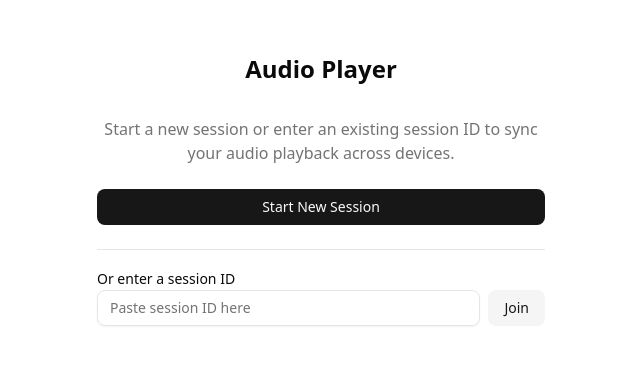
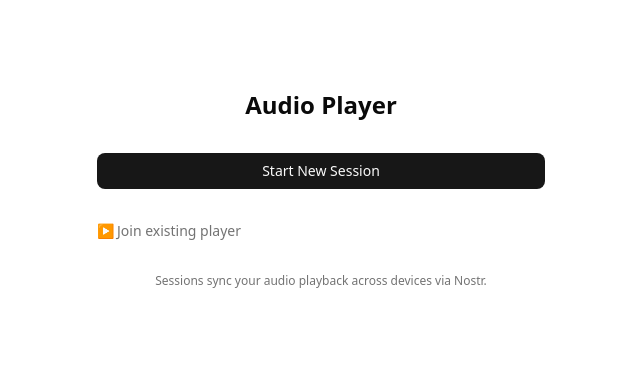
Before and after one commit to andrewtheguy/audioplayer, a React (Vite) app: page / in a window 1280 px wide. Shown: the part 211-576 px from the top of the page, without its empty margins (319-959 px from the left). Built offline with nearby package versions, Linux system fonts and the light colour scheme; what nostr-tools would draw is missing.

Commit message:
feat: enhance HomePage with session management features; add fingerprint formatting and improve error messages

```diff
--- a/src/components/HomePage.tsx
+++ b/src/components/HomePage.tsx
@@ -1,4 +1,4 @@
-import { useState } from "react";
+import { useEffect, useState } from "react";
 import { Button } from "@/components/ui/button";
 import { Input } from "@/components/ui/input";
 import { generateSecret, isValidSecret } from "@/lib/nostr-crypto";
@@ -9,11 +9,32 @@ import {
   saveHistory,
 } from "@/lib/history";
 
+function formatFingerprint(fingerprint: string): string {
+  return fingerprint.toUpperCase().match(/.{1,4}/g)?.join("-") ?? fingerprint;
+}
+
 export function HomePage() {
   const [customId, setCustomId] = useState("");
   const [error, setError] = useState<string | null>(null);
   const [savedSecret] = useState(() => getLastUsedSecret());
+  const [savedFingerprint, setSavedFingerprint] = useState<string | null>(null);
+  const [savedHistoryCount, setSavedHistoryCount] = useState(0);
   const [forkHistory, setForkHistory] = useState(false);
+  const [showJoinSection, setShowJoinSection] = useState(false);
+
+  useEffect(() => {
+    if (!savedSecret) return;
+    let cancelled = false;
+    getStorageFingerprint(savedSecret).then((fp) => {
+      if (cancelled) return;
+      setSavedFingerprint(fp);
+      const history = getHistory(fp);
+      setSavedHistoryCount(history.length);
+    });
+    return () => {
+      cancelled = true;
+    };
+  }, [savedSecret]);
 
   const handleGenerateNew = async () => {
     const newSecret = generateSecret();
@@ -33,11 +54,11 @@ export function HomePage() {
   const handleJoinSession = () => {
     const trimmed = customId.trim();
     if (!trimmed) {
-      setError("Please enter a session ID");
+      setError("Please enter a player ID");
       return;
     }
     if (!isValidSecret(trimmed)) {
-      setError("Invalid session ID. Check for typos.");
+      setError("Invalid player ID. Check for typos.");
       return;
     }
     setError(null);
@@ -52,42 +73,68 @@ export function HomePage() {
 
   return (
     <div className="w-full max-w-md mx-auto space-y-6">
-      <div className="text-center space-y-2">
-        <p className="text-muted-foreground">
-          Start a new session or enter an existing session ID to sync your audio
-          playback across devices.
-        </p>
+      {/* Previous Session Card */}
+      {savedSecret && savedFingerprint && (
+        <div className="border rounded-lg p-4 space-y-4 bg-muted/30">
+          <div className="space-y-1">
+            <div className="text-xs font-medium text-muted-foreground">
+              Previous Session
             </div>
+            <div className="font-mono text-sm tracking-wide">
+              {formatFingerprint(savedFingerprint)}
+            </div>
+            <div className="text-xs text-muted-foreground">
+              {savedHistoryCount} item{savedHistoryCount !== 1 ? "s" : ""} in
+              history
+            </div>
+          </div>
+          <Button onClick={handleResumePrevious} className="w-full">
+            Resume Session
+          </Button>
+        </div>
+      )}
 
-      <div className="space-y-2">
-        <Button onClick={handleGenerateNew} className="w-full">
+      {/* New Session Section */}
+      <div className="space-y-3">
+        {savedSecret && (
+          <div className="text-xs font-medium text-muted-foreground">
+            Or start fresh
+          </div>
+        )}
+        <Button
+          variant={savedSecret ? "outline" : "default"}
+          onClick={handleGenerateNew}
+          className="w-full"
+        >
           Start New Session
         </Button>
-        {savedSecret && (
-          <label className="flex items-center gap-2 text-sm text-muted-foreground cursor-pointer">
+        {savedSecret && savedHistoryCount > 0 && (
+          <label className="flex items-center gap-2 text-sm text-muted-foreground cursor-pointer pl-1">
             <input
               type="checkbox"
               checked={forkHistory}
               onChange={(e) => setForkHistory(e.target.checked)}
               className="rounded"
             />
-            Copy history from previous session
+            Copy history to new session
           </label>
         )}
       </div>
 
-      {savedSecret && (
-        <Button
-          variant="outline"
-          onClick={handleResumePrevious}
-          className="w-full"
+      {/* Join Existing Session */}
+      <div className="pt-2">
+        <button
+          type="button"
+          onClick={() => setShowJoinSection(!showJoinSection)}
+          className="text-sm text-muted-foreground hover:text-foreground flex items-center gap-1"
         >
-          Resume Previous Session
-        </Button>
-      )}
-
-      <div className="space-y-3 pt-4 border-t">
-        <label className="text-sm font-medium">Or enter a session ID</label>
+          <span className="inline-block w-4 text-center">
+            {showJoinSection ? "▼" : "▶"}
+          </span>
+          Join existing player
+        </button>
+        {showJoinSection && (
+          <div className="mt-3 space-y-3 pl-5">
             <div className="flex gap-2">
               <Input
                 type="text"
@@ -96,7 +143,7 @@ export function HomePage() {
                   setCustomId(e.target.value);
                   setError(null);
                 }}
-            placeholder="Paste session ID here"
+                placeholder="Paste player ID"
                 onKeyDown={(e) => e.key === "Enter" && handleJoinSession()}
               />
               <Button variant="secondary" onClick={handleJoinSession}>
@@ -105,6 +152,13 @@ export function HomePage() {
             </div>
             {error && <p className="text-sm text-destructive">{error}</p>}
           </div>
+        )}
+      </div>
+
+      {/* Help text */}
+      <p className="text-xs text-muted-foreground text-center pt-2">
+        Sessions sync your audio playback across devices via Nostr.
+      </p>
     </div>
   );
 }
```
Lines whose indentation alone changed are shown as unchanged.
